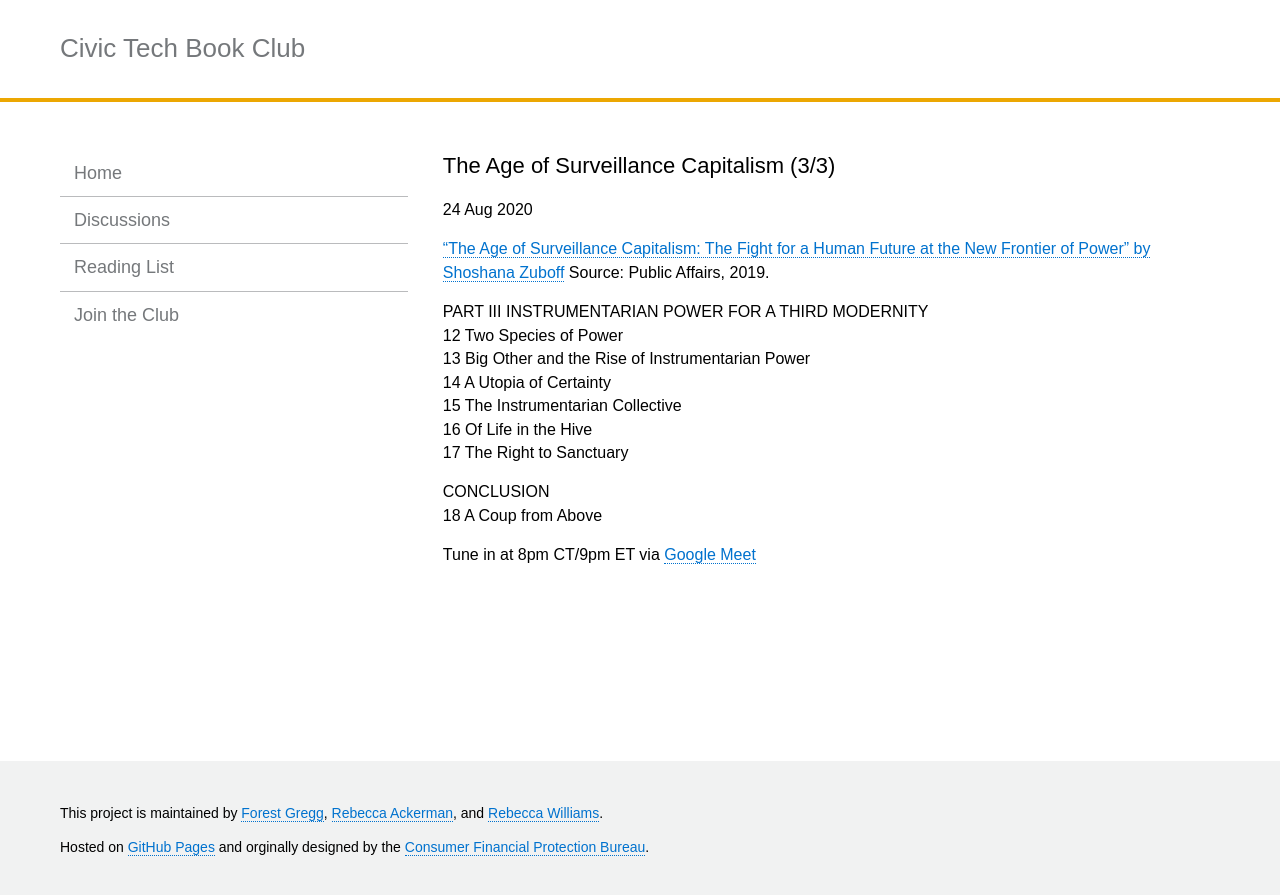
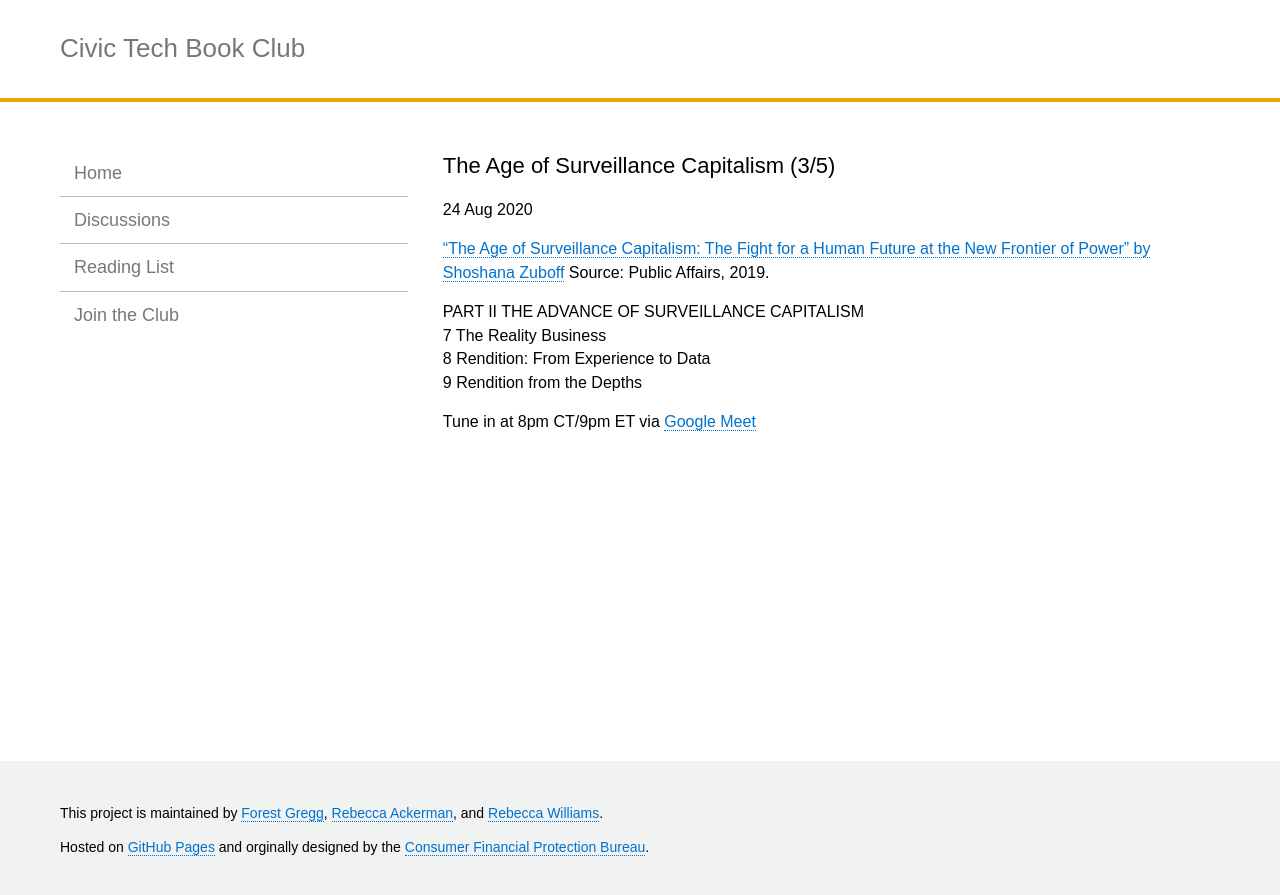
Before and after one commit to rebeccawilliams/bookclub, a Jekyll site: the page built from _posts/2020-08-24-the-age-of-surveillance-capitalism-part-3.md, in a window 1280 px wide. Shown: the top 895 px of the page. Built offline with Jekyll 4.4.1, drawn with Linux system fonts in a browser that asks for light colours.

Commit message:
Update 2020-08-24-the-age-of-surveillance-capitalism-part-3.md

```diff
--- a/_posts/2020-08-24-the-age-of-surveillance-capitalism-part-3.md
+++ b/_posts/2020-08-24-the-age-of-surveillance-capitalism-part-3.md
@@ -1,21 +1,15 @@
 ---
 layout: post
-title:  "The Age of Surveillance Capitalism (3/3)"
+title:  "The Age of Surveillance Capitalism (3/5)"
 date:   2020-08-24 21:00:00
 categories: jekyll update
 ---
 
 ["The Age of Surveillance Capitalism: The Fight for a Human Future at the New Frontier of Power" by Shoshana Zuboff](https://www.publicaffairsbooks.com/titles/shoshana-zuboff/the-age-of-surveillance-capitalism/9781610395694/) Source: Public Affairs, 2019.
 
-PART III INSTRUMENTARIAN POWER FOR A THIRD MODERNITY
-12 Two Species of Power
-13 Big Other and the Rise of Instrumentarian Power
-14 A Utopia of Certainty
-15 The Instrumentarian Collective
-16 Of Life in the Hive
-17 The Right to Sanctuary
-
-CONCLUSION
-18 A Coup from Above
+PART II THE ADVANCE OF SURVEILLANCE CAPITALISM
+7 The Reality Business
+8 Rendition: From Experience to Data
+9 Rendition from the Depths
 
 Tune in at 8pm CT/9pm ET via [Google Meet](https://calendar.google.com/event?action=TEMPLATE&tmeid=N2NtcjFkN2cwaGQ3N2NrMTRlaWY4YXVjYjAgd2lsbGlhbXMucmViZWNjYUBt&tmsrc=williams.rebecca%40gmail.com)
```
